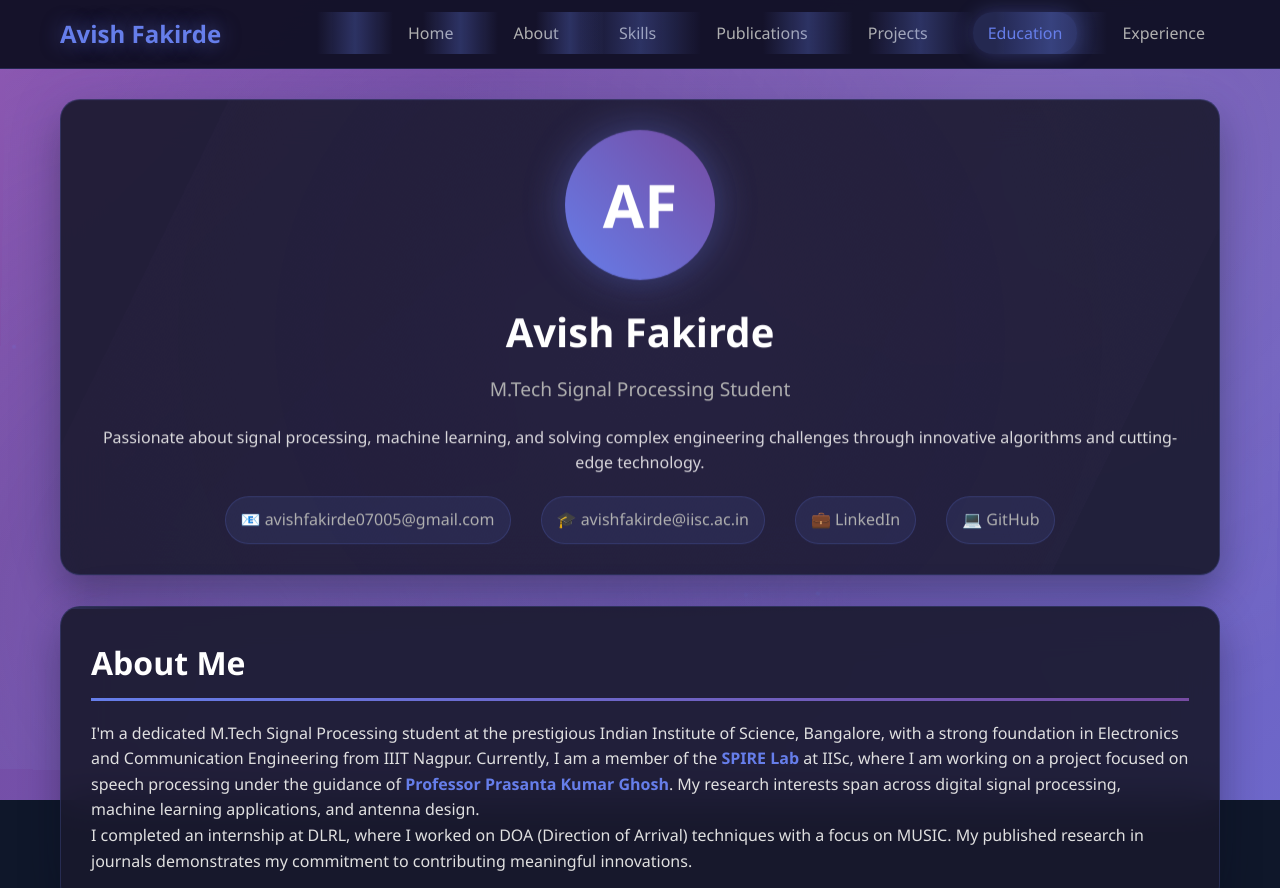
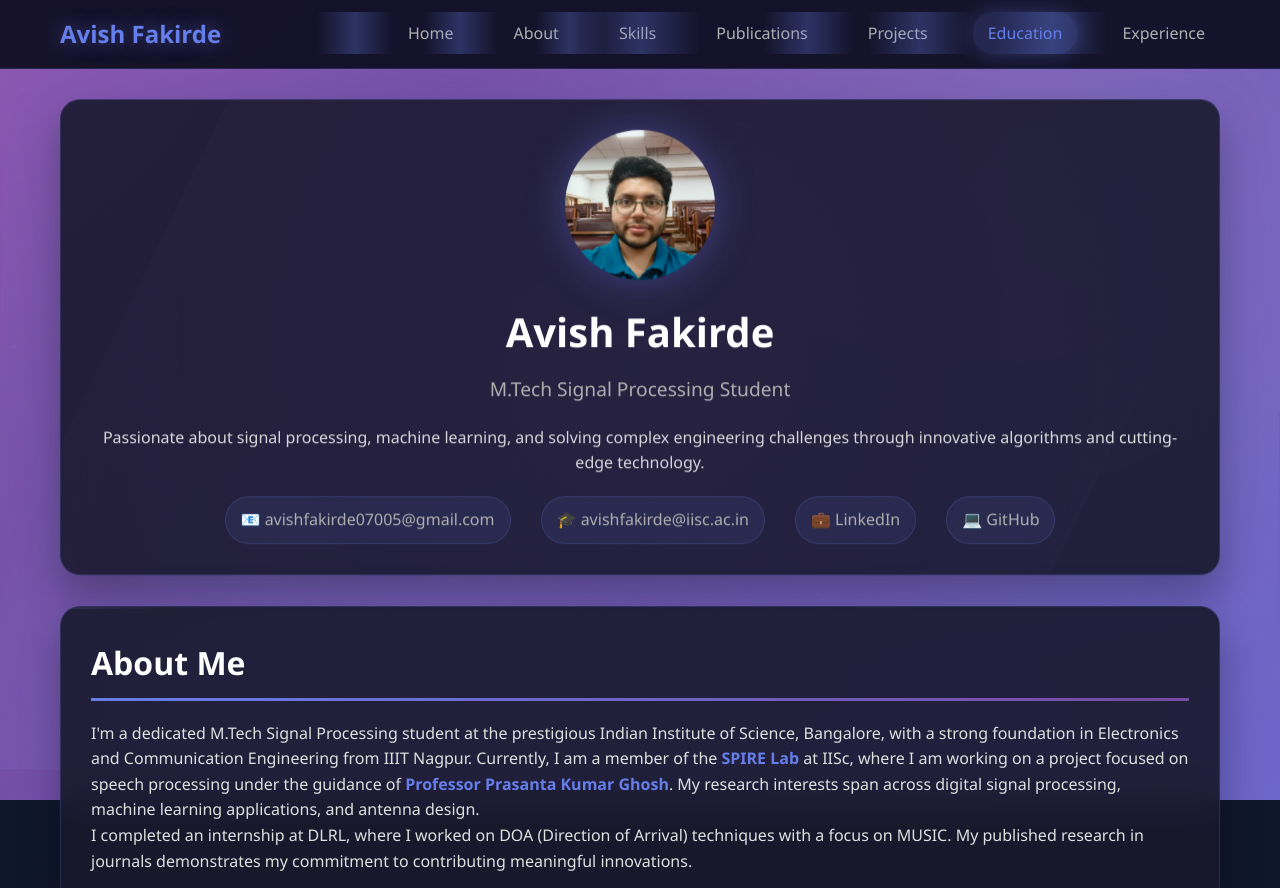
Before and after one commit to Avish-Fakirde/Avish-Fakirde.github.io, a plain HTML site: page index.html in a window 1280 px wide. Shown: the top 888 px of the page. Drawn offline with Linux system fonts and the light colour scheme.

Commit message:
Add files via upload

```diff
--- a/index.html
+++ b/index.html
@@ -256,17 +256,12 @@
             height: 150px;
             border-radius: 50%;
             margin: 0 auto 20px;
-            background: linear-gradient(45deg, #667eea, #764ba2);
-            display: flex;
-            align-items: center;
-            justify-content: center;
-            font-size: 60px;
-            color: white;
-            font-weight: bold;
             position: relative;
             z-index: 1;
             animation: bounce 2s ease-in-out infinite;
             box-shadow: 0 0 40px rgba(102, 126, 234, 0.4);
+            object-fit: cover;
+            display: block;
         }
 
         @keyframes bounce {
@@ -676,7 +671,7 @@
 
     <div class="container">
         <header id="home" class="floating">
-            <div class="profile-img">AF</div>
+            <img src="profile.jpeg" alt="Avish Fakirde" class="profile-img">
             <h1>Avish Fakirde</h1>
             <div class="subtitle">M.Tech Signal Processing Student</div>
             <p>Passionate about signal processing, machine learning, and solving complex engineering challenges through innovative algorithms and cutting-edge technology.</p>
```
